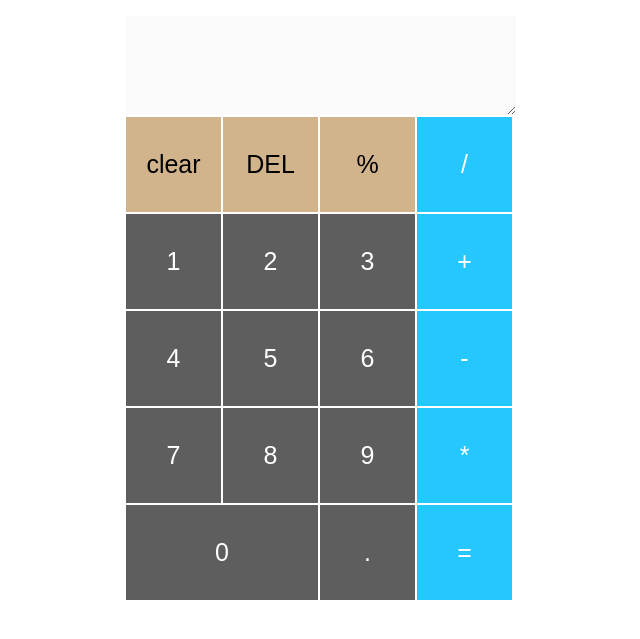
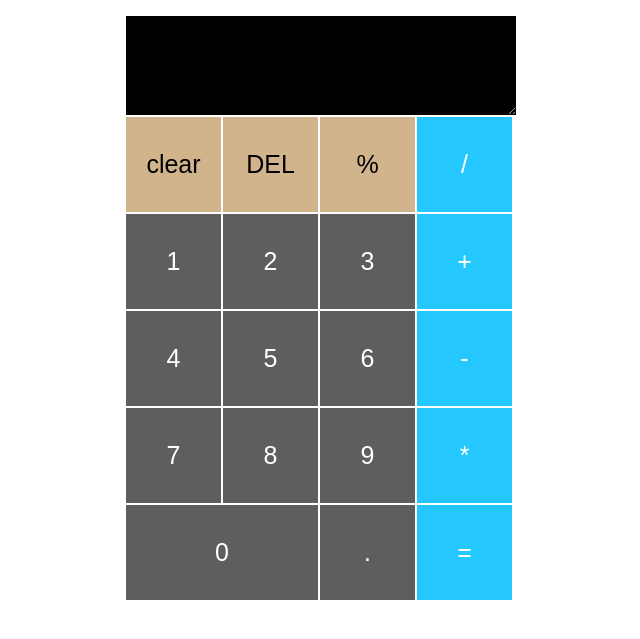
Before and after one commit to gildasNfor/Calco, a plain HTML site: page index.html in a window 1280 px wide. Shown: the part 61-700 px from the top of the page, without its empty margins (321-961 px from the left). Drawn offline with Linux system fonts and the light colour scheme.

Commit message:
Update index.html

```diff
--- a/index.html
+++ b/index.html
@@ -12,7 +12,7 @@
 	<table >
 
 		<tr>
-			<td  colspan="4" ><textarea id="display" disabled="true class="display" type="text" ></textarea></td>
+			<td  colspan="4" ><textarea id="display" disabled="true" class="display" type="text" ></textarea></td>
 		</tr>
 
 		<tr>
```
